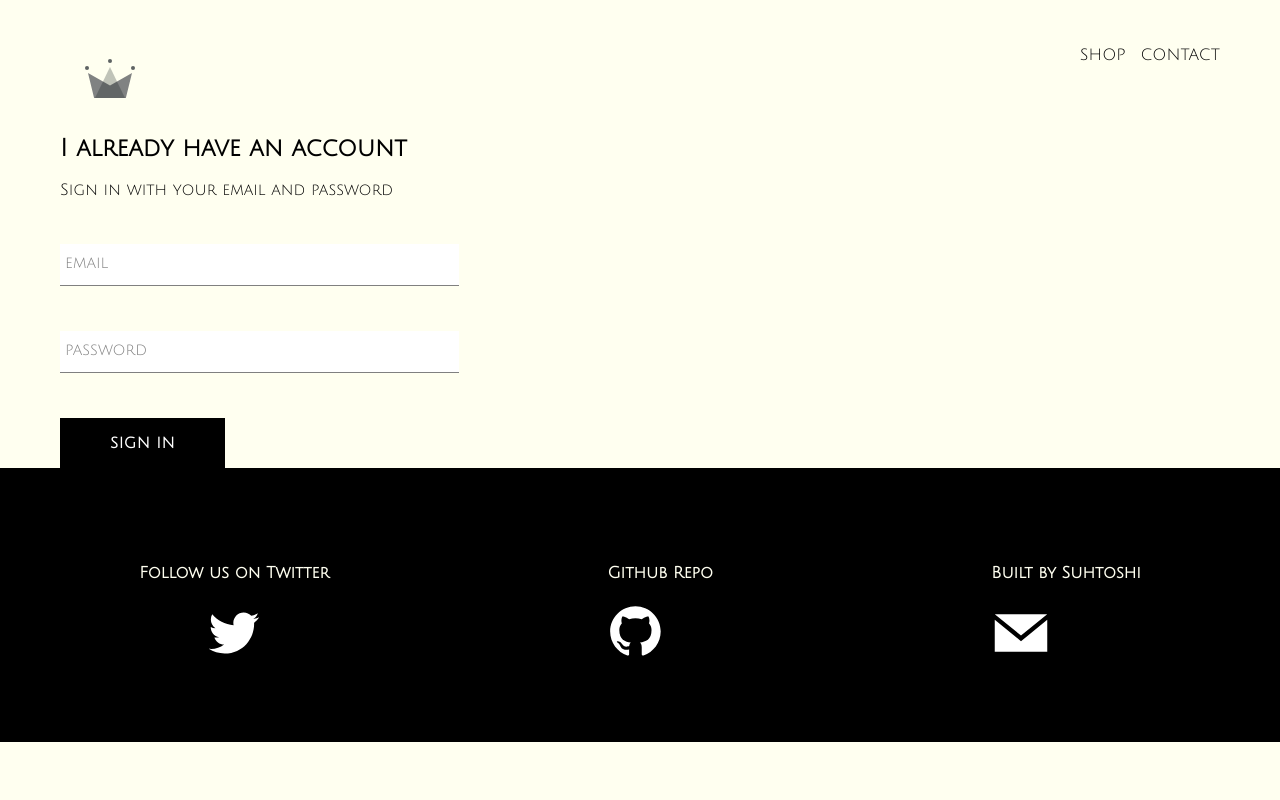
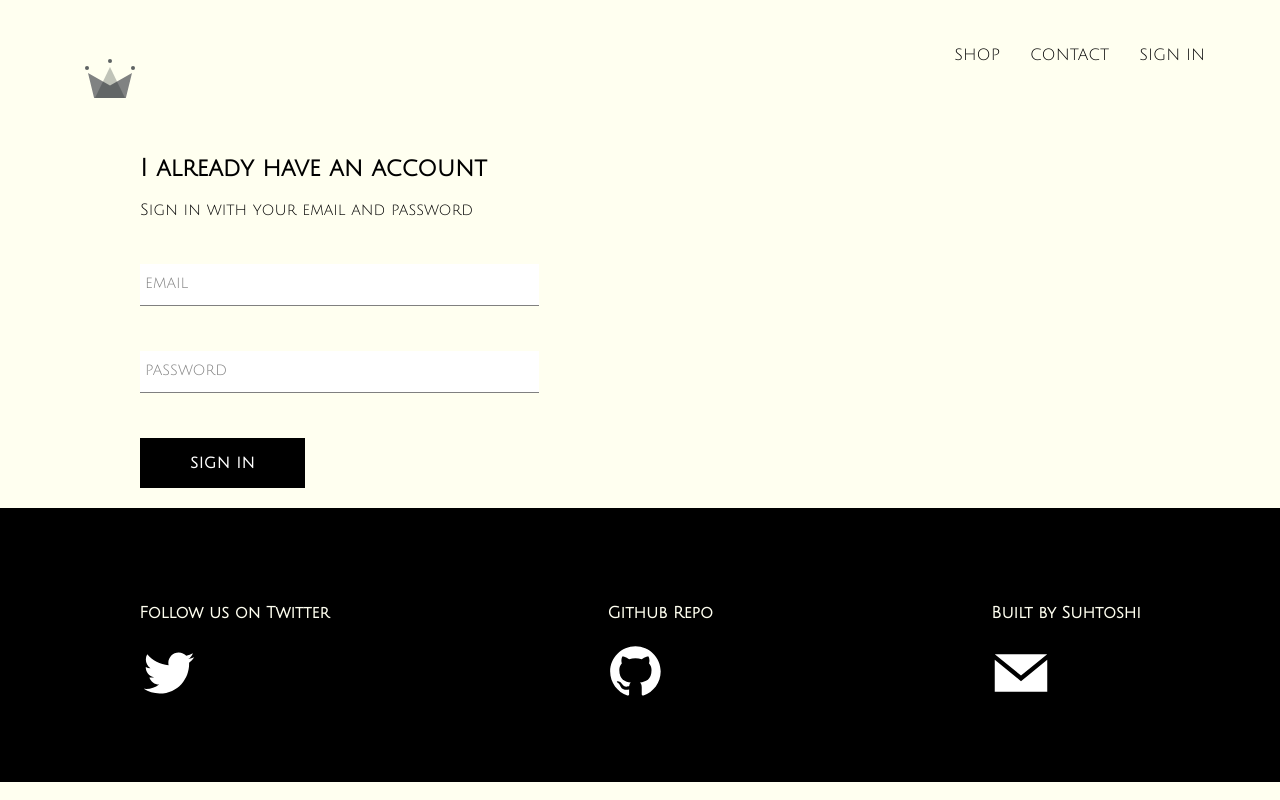
Before and after one commit to suhtoshi/crwn-clothing, a React (Create React App) app: page /signin in a window 1280 px wide. Built offline with nearby package versions, Linux system fonts and the light colour scheme.

Commit message:
added sign in on header and adjusted padding on signin page

```diff
--- a/src/components/footer/footer.styles.scss
+++ b/src/components/footer/footer.styles.scss
@@ -16,12 +16,6 @@
     align-items: center;
     justify-content: center;
     justify-content: space-around;
-}
-
-.twitter{
-    align-content: center;
-    justify-content: center;
-    justify-items: center;
 }
 
 .logo1{
--- a/src/components/header/header.component.jsx
+++ b/src/components/header/header.component.jsx
@@ -13,8 +13,11 @@ const Header = () => (
             <Link className='option' to='/shop'>
                 SHOP
             </Link>
-            <Link className='contact' to='/shop'>
+            <Link className='option' to='/shop'>
                 CONTACT
+            </Link>
+            <Link className='option' to='/signin'>
+                SIGN IN
             </Link>
         </div>
 
--- a/src/components/sign-in/sign-in.styles.scss
+++ b/src/components/sign-in/sign-in.styles.scss
@@ -2,6 +2,7 @@
     width: 30vw;
     display: flex;
     flex-direction: column;
+    padding: 20px 80px;
 
 .title{
     margin: 10px;
```
